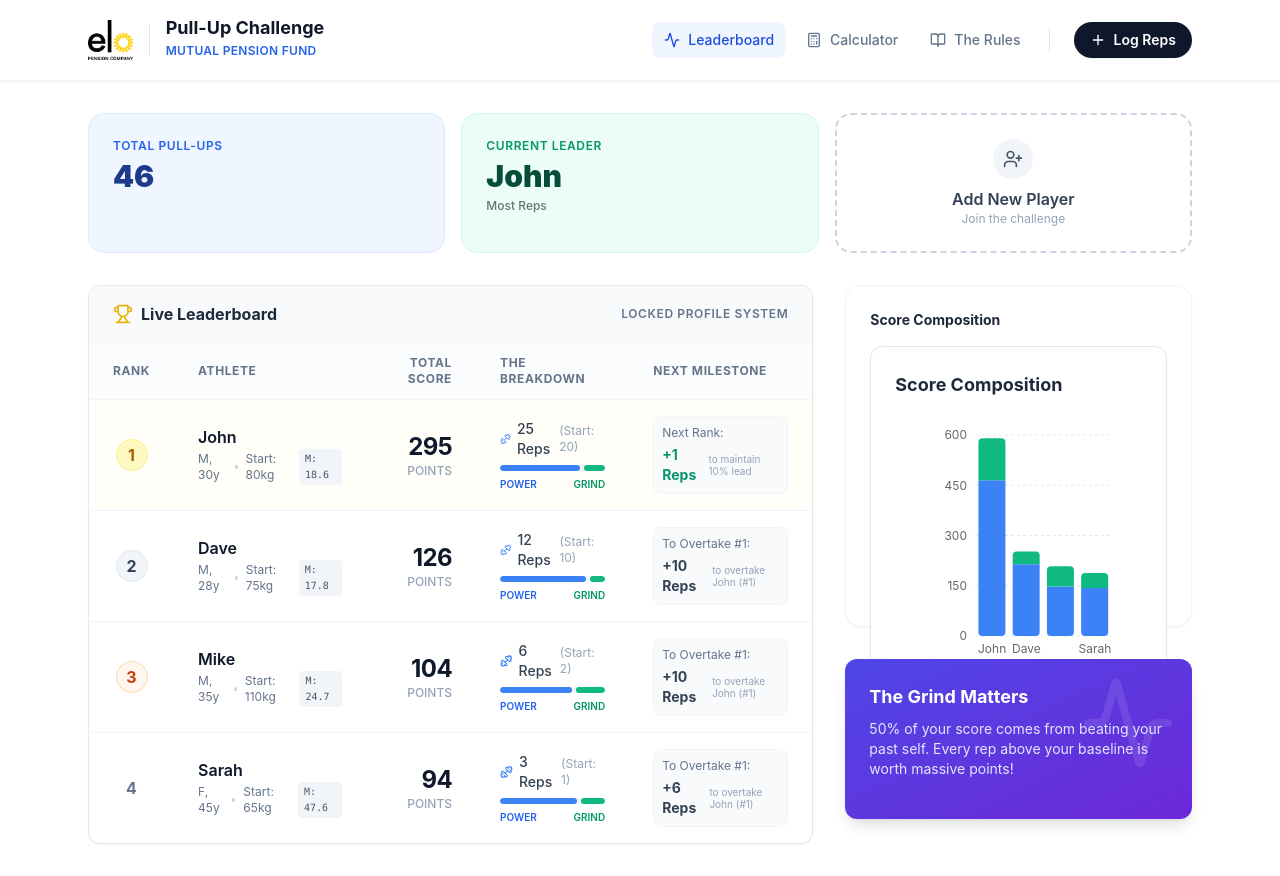
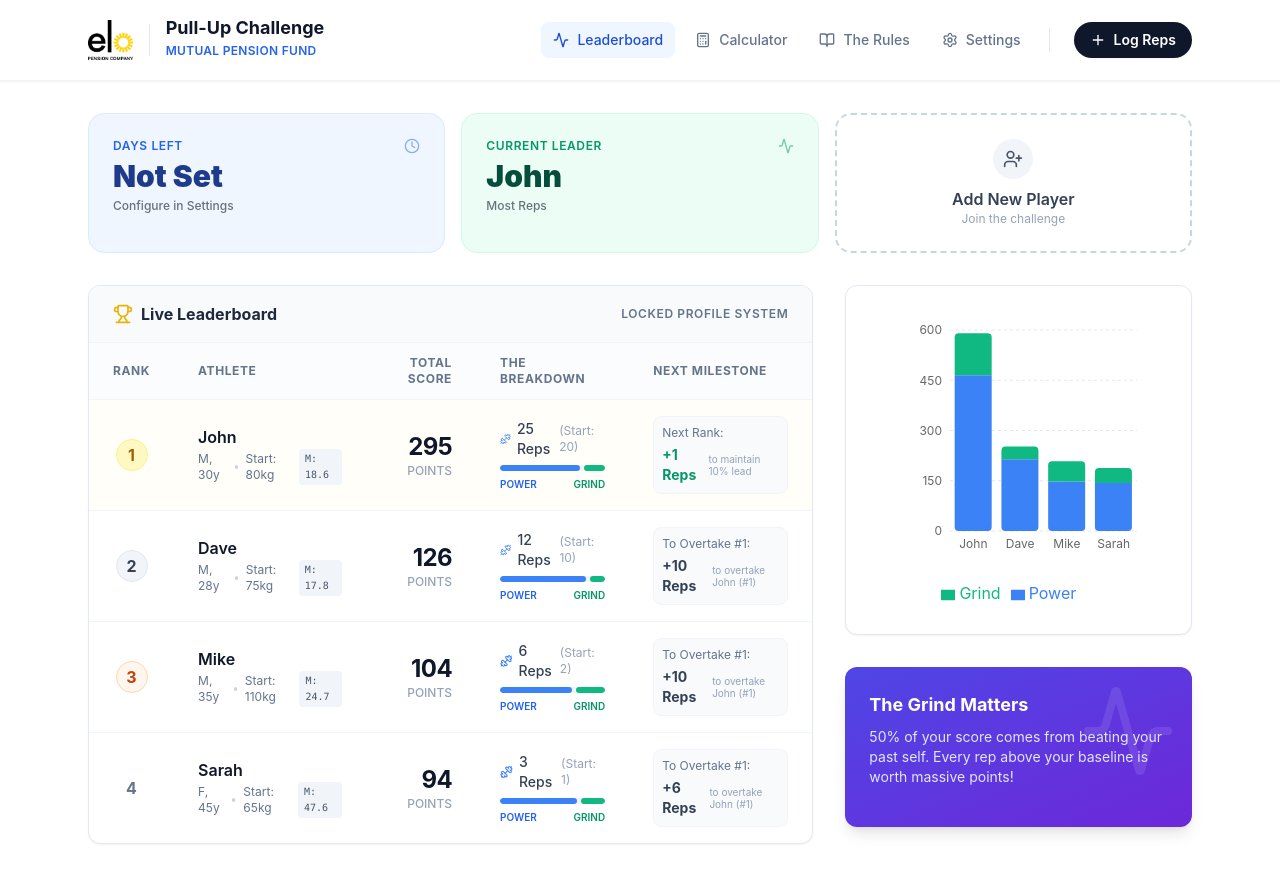
Before and after one commit to tr8tmnvny9-lab/elo-pull-up-challenge, a React (Vite) app: page / in a window 1280 px wide. Built offline with nearby package versions, Linux system fonts and the light colour scheme.

Commit message:
Improvement: Added Settings page, Days Left countdown, and fixed UI duplication

```diff
--- a/src/App.tsx
+++ b/src/App.tsx
@@ -2,20 +2,25 @@ import { useState, useEffect } from 'react';
 import { INITIAL_PLAYERS } from './mockData';
 import { Leaderboard } from './components/Leaderboard';
 import type { Player, Gender } from './types';
-import { Plus, Activity, BookOpen, Calculator, X, Save, UserPlus } from 'lucide-react';
+import { Plus, Activity, BookOpen, Calculator, X, Save, UserPlus, Settings as SettingsIcon, Clock } from 'lucide-react';
 import { ScoreChart } from './components/ScoreChart';
 import { RulesPage } from './components/RulesPage';
 import { ScoreCalculator } from './components/ScoreCalculator';
+import { SettingsPage } from './components/SettingsPage';
 import eloLogo from './assets/elo-logo.png';
 import { calculateMultiplier } from './utils/scoring';
 
-type View = 'dashboard' | 'rules' | 'calculator';
+type View = 'dashboard' | 'rules' | 'calculator' | 'settings';
 
 function App() {
   // Load from LocalStorage or fall back to Initial Mock Data
   const [players, setPlayers] = useState<Player[]>(() => {
     const saved = localStorage.getItem('elo-players');
-    return saved ? JSON.parse(saved) : INITIAL_PLAYERS; // Keep mock data for demo if empty
+    return saved ? JSON.parse(saved) : INITIAL_PLAYERS;
+  });
+
+  const [challengeEndDate, setChallengeEndDate] = useState<string>(() => {
+    return localStorage.getItem('elo-challenge-end') || '';
   });
 
   const [currentView, setCurrentView] = useState<View>('dashboard');
@@ -26,6 +31,10 @@ function App() {
   useEffect(() => {
     localStorage.setItem('elo-players', JSON.stringify(players));
   }, [players]);
+
+  useEffect(() => {
+    localStorage.setItem('elo-challenge-end', challengeEndDate);
+  }, [challengeEndDate]);
 
   const handleAddPlayer = (newPlayer: Player) => {
     setPlayers(prev => [...prev, newPlayer]);
@@ -43,11 +52,6 @@ function App() {
       };
 
       const updatedLogs = [...p.logs, newLog];
-
-      // Update max reps logic
-      // Note: currentReps should be the max of all lifetime logs,
-      // but logic might vary if you want "current max" vs "all time max".
-      // Based on provided types, currentReps is "highest reps achieved so far".
       const newCurrentReps = Math.max(p.currentReps, reps);
 
       return {
@@ -92,6 +96,12 @@ function App() {
               icon={<BookOpen className="w-4 h-4" />}
               label="The Rules"
             />
+            <NavButton
+              active={currentView === 'settings'}
+              onClick={() => setCurrentView('settings')}
+              icon={<SettingsIcon className="w-4 h-4" />}
+              label="Settings"
+            />
 
             <div className="h-6 w-px bg-slate-200 mx-2 hidden sm:block"></div>
 
@@ -112,6 +122,7 @@ function App() {
         {currentView === 'dashboard' && (
           <Dashboard
             players={players}
+            endDate={challengeEndDate}
             onAddPlayer={() => setIsAddPlayerModalOpen(true)}
           />
         )}
@@ -126,6 +137,17 @@ function App() {
           <div className="max-w-4xl mx-auto">
             <ScoreCalculator />
           </div>
+        )}
+
+        {currentView === 'settings' && (
+          <SettingsPage
+            endDate={challengeEndDate}
+            onSave={(d) => {
+              setChallengeEndDate(d);
+              setCurrentView('dashboard');
+            }}
+            onBack={() => setCurrentView('dashboard')}
+          />
         )}
 
       </main>
@@ -146,7 +168,7 @@ function App() {
         />
       )}
 
-      {/* Validation Message for small screens if needed (optional) */}
+      {/* Mobile Log Button */}
       <div className="fixed bottom-6 right-6 sm:hidden">
         <button
           onClick={() => setIsLogModalOpen(true)}
@@ -162,23 +184,46 @@ function App() {
 }
 
 // Sub-component for Dashboard to keep App clean
-function Dashboard({ players, onAddPlayer }: { players: Player[], onAddPlayer: () => void }) {
+function Dashboard({ players, endDate, onAddPlayer }: { players: Player[], endDate: string, onAddPlayer: () => void }) {
+  const daysLeft = () => {
+    if (!endDate) return "Not Set";
+    const end = new Date(endDate);
+    const now = new Date();
+    // Normalize to midnight to avoid issues with time of day
+    now.setHours(0, 0, 0, 0);
+    const diffTime = end.getTime() - now.getTime();
+    const diffDays = Math.ceil(diffTime / (1000 * 60 * 60 * 24));
+    return diffDays >= 0 ? diffDays : 0;
+  };
+
+  const daysLabel = () => {
+    if (!endDate) return "Configure in Settings";
+    const left = daysLeft();
+    if (typeof left === 'string') return left;
+    return left === 1 ? "Day Remaining" : "Days Remaining";
+  };
+
+  const leftValue = daysLeft();
+
   return (
     <div className="animate-in fade-in duration-500 space-y-8">
       {/* Hero / Stat overview */}
       <div className="grid grid-cols-1 md:grid-cols-3 gap-4">
         <StatCard
-          label="Total Pull-Ups"
-          value={players.reduce((sum, p) => sum + p.currentReps, 0).toLocaleString()}
+          label="Days Left"
+          value={leftValue.toString()}
+          subValue={daysLabel()}
           color="blue"
+          icon={<Clock className="w-4 h-4" />}
         />
         <StatCard
           label="Current Leader"
           value={players.length > 0
-            ? players.sort((a, b) => b.currentReps - a.currentReps)[0].name
+            ? [...players].sort((a, b) => b.currentReps - a.currentReps)[0].name
             : "-"}
           color="emerald"
           subValue="Most Reps"
+          icon={<Activity className="w-4 h-4" />}
         />
         <button
           onClick={onAddPlayer}
@@ -198,11 +243,8 @@ function Dashboard({ players, onAddPlayer }: { players: Player[], onAddPlayer: (
           <Leaderboard players={players} />
         </div>
         <div className="lg:col-span-1 space-y-8">
-          <div className="bg-white rounded-2xl shadow-sm border border-slate-100 p-6">
-            <h3 className="font-bold text-slate-800 mb-4 text-sm">Score Composition</h3>
-            <div className="h-64">
-              <ScoreChart players={players} />
-            </div>
+          <div className="bg-transparent">
+            <ScoreChart players={players} />
           </div>
 
           <div className="bg-gradient-to-br from-indigo-600 to-violet-700 rounded-xl p-6 text-white shadow-lg relative overflow-hidden">
@@ -239,7 +281,7 @@ function NavButton({ active, onClick, icon, label }: { active: boolean, onClick:
   )
 }
 
-function StatCard({ label, value, color, subValue }: { label: string, value: string, color: 'blue' | 'emerald' | 'purple', subValue?: string }) {
+function StatCard({ label, value, color, subValue, icon }: { label: string, value: string, color: 'blue' | 'emerald' | 'purple', subValue?: string, icon?: any }) {
   const colors = {
     blue: 'bg-blue-50 border-blue-100 text-blue-600 text-blue-900',
     emerald: 'bg-emerald-50 border-emerald-100 text-emerald-600 text-emerald-900',
@@ -253,7 +295,10 @@ function StatCard({ label, value, color, subValue }: { label: string, value: str
 
   return (
     <div className={`${bgClass} p-6 rounded-2xl border ${borderClass} relative overflow-hidden`}>
-      <div className={`${labelClass} font-semibold text-xs uppercase tracking-wider mb-1`}>{label}</div>
+      <div className="flex justify-between items-start mb-1">
+        <div className={`${labelClass} font-semibold text-xs uppercase tracking-wider`}>{label}</div>
+        {icon && <div className={`${labelClass} opacity-50`}>{icon}</div>}
+      </div>
       <div className={`text-3xl font-black ${valueClass}`}>
         {value}
       </div>
@@ -366,7 +411,7 @@ function AddPlayerModal({ onClose, onSubmit }: {
       startWeight,
       baselineReps,
       multiplier,
-      currentReps: 0, // Starts at 0
+      currentReps: 0,
       logs: []
     };
 
--- a/src/components/ScoreChart.tsx
+++ b/src/components/ScoreChart.tsx
@@ -20,7 +20,7 @@ export const ScoreChart: React.FC<ScoreChartProps> = ({ players }) => {
 
     return (
         <div className="bg-white rounded-xl shadow-sm border border-slate-200 p-6">
-            <h3 className="text-lg font-bold text-slate-800 mb-4">Score Composition</h3>
+
             <div className="h-[300px] w-full">
                 <ResponsiveContainer width="100%" height="100%">
                     <BarChart
--- /dev/null
+++ b/src/components/SettingsPage.tsx
@@ -0,0 +1,78 @@
+import React from 'react';
+import { Calendar, Save, ArrowLeft } from 'lucide-react';
+
+interface SettingsPageProps {
+    endDate: string;
+    onSave: (date: string) => void;
+    onBack: () => void;
+}
+
+export const SettingsPage: React.FC<SettingsPageProps> = ({ endDate, onSave, onBack }) => {
+    const [date, setDate] = React.useState(endDate);
+
+    const handleSubmit = (e: React.FormEvent) => {
+        e.preventDefault();
+        onSave(date);
+    };
+
+    return (
+        <div className="max-w-2xl mx-auto animate-in fade-in slide-in-from-bottom-4 duration-500">
+            <button
+                onClick={onBack}
+                className="flex items-center gap-2 text-slate-500 hover:text-slate-900 transition-colors mb-8 group"
+            >
+                <ArrowLeft className="w-4 h-4 group-hover:-translate-x-1 transition-transform" />
+                Back to Dashboard
+            </button>
+
+            <div className="bg-white rounded-3xl shadow-xl shadow-slate-200/50 border border-slate-100 overflow-hidden">
+                <div className="bg-slate-900 p-8 text-white">
+                    <h2 className="text-2xl font-bold mb-2">Challenge Settings</h2>
+                    <p className="text-slate-400 text-sm">Configure the timeline and global parameters for the Elo Pull-Up Challenge.</p>
+                </div>
+
+                <form onSubmit={handleSubmit} className="p-8 space-y-8">
+                    <div className="space-y-4">
+                        <div className="flex items-center gap-3 mb-2">
+                            <div className="p-2 bg-blue-50 rounded-lg">
+                                <Calendar className="w-5 h-5 text-blue-600" />
+                            </div>
+                            <label className="font-bold text-slate-800">Challenge End Date</label>
+                        </div>
+
+                        <p className="text-sm text-slate-500 leading-relaxed">
+                            Setting an end date will activate the countdown on the dashboard.
+                            The challenge will automatically "conclude" at the end of this day.
+                        </p>
+
+                        <input
+                            type="date"
+                            value={date}
+                            onChange={(e) => setDate(e.target.value)}
+                            className="w-full px-4 py-3 rounded-xl border border-slate-200 focus:border-blue-500 focus:ring-4 focus:ring-blue-500/10 outline-none transition-all text-slate-900 font-medium"
+                        />
+                    </div>
+
+                    <div className="pt-4">
+                        <button
+                            type="submit"
+                            className="w-full py-4 bg-blue-600 hover:bg-blue-700 text-white rounded-xl font-bold shadow-lg shadow-blue-500/20 active:scale-[0.98] transition-all flex items-center justify-center gap-2"
+                        >
+                            <Save className="w-5 h-5" />
+                            Save Configuration
+                        </button>
+                    </div>
+                </form>
+
+                <div className="bg-slate-50 p-6 border-t border-slate-100">
+                    <div className="flex items-start gap-4">
+                        <div className="h-2 w-2 rounded-full bg-blue-500 mt-2 shrink-0"></div>
+                        <p className="text-xs text-slate-500 leading-normal">
+                            Note: These settings are stored locally in your browser. If you clear your site data, you may need to re-configure the end date.
+                        </p>
+                    </div>
+                </div>
+            </div>
+        </div>
+    );
+};
```
